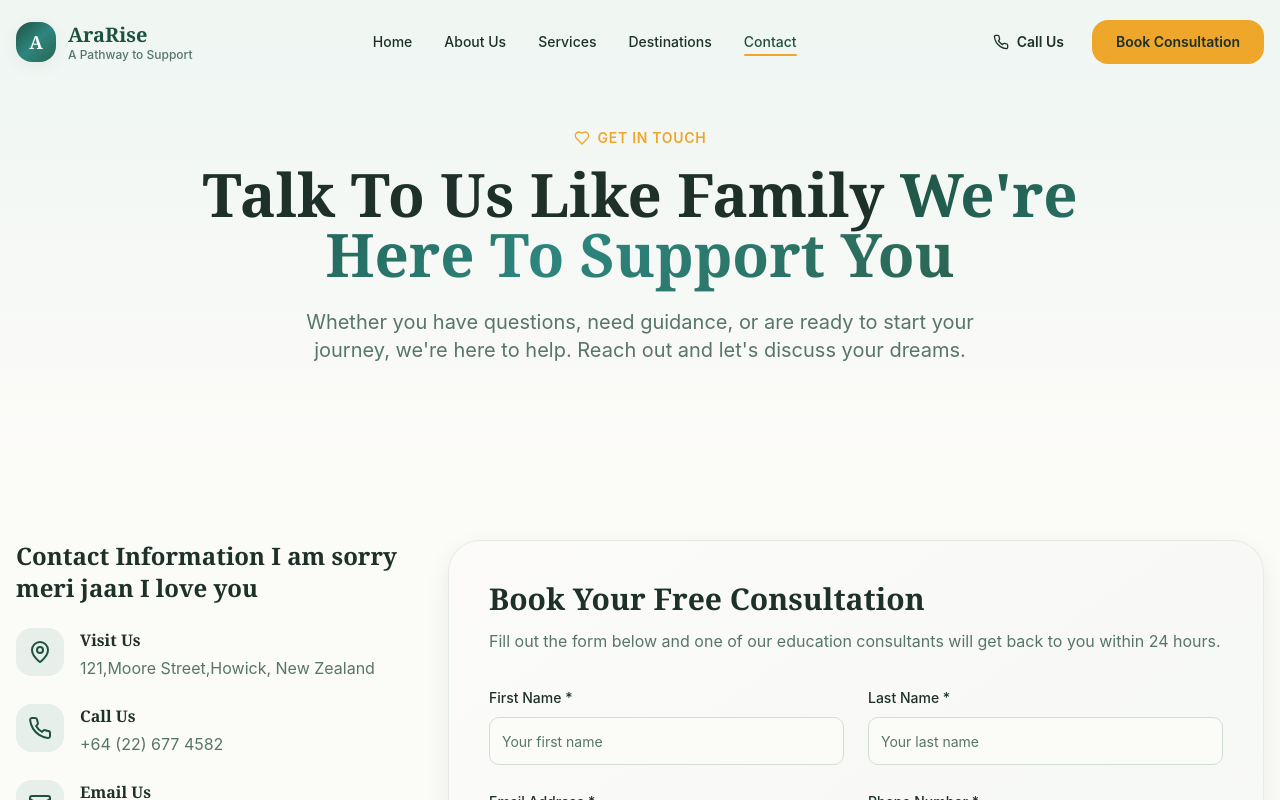
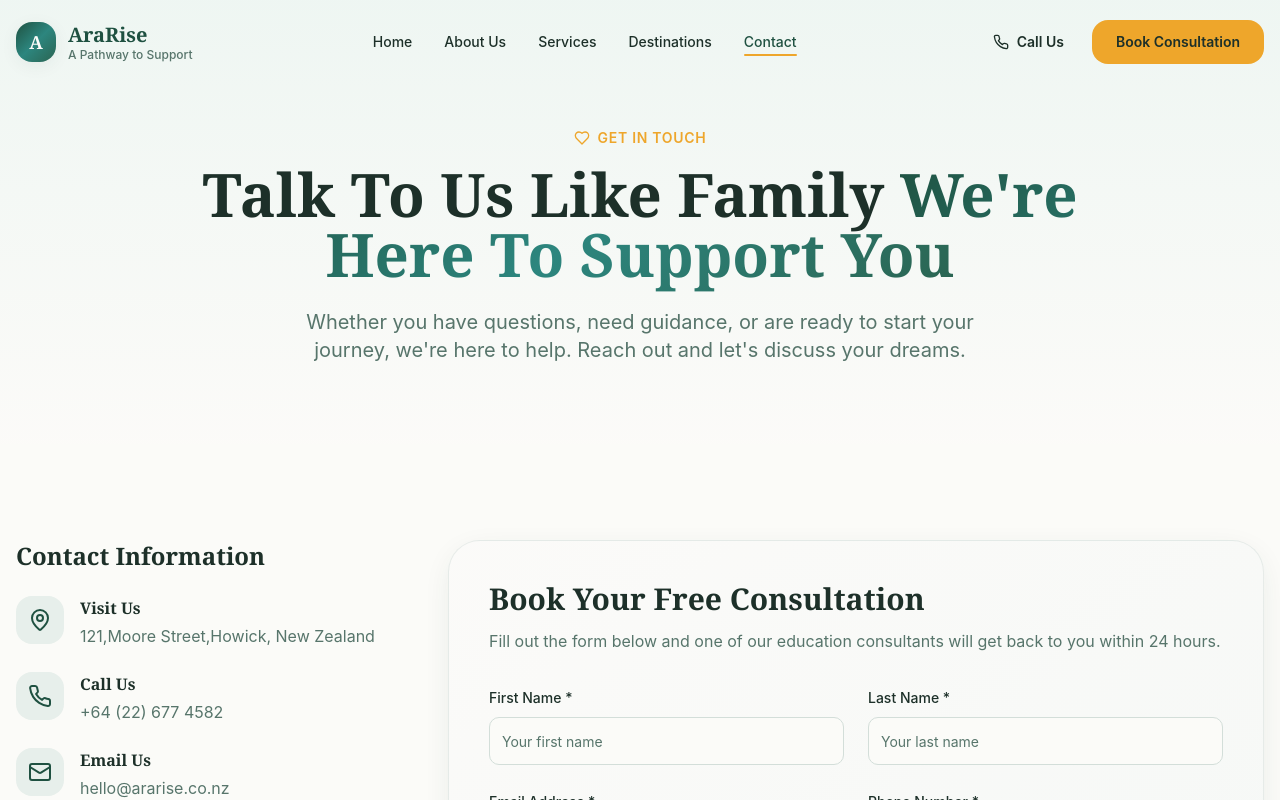
Before and after one commit to mandeepsidhu1701/ararise, a React (Vite) app: page /contact in a window 1280 px wide. Shown: the top 800 px of the page. Built offline with nearby package versions, Linux system fonts and the light colour scheme.

Commit message:
correct message heading

```diff
--- a/src/pages/Contact.tsx
+++ b/src/pages/Contact.tsx
@@ -131,7 +131,7 @@ export default function Contact() {
             {/* Contact Info */}
             <div className="lg:col-span-1">
               <h2 className="font-display text-2xl font-bold text-foreground mb-6">
-                Contact Information I am sorry meri jaan I love you
+                Contact Information
               </h2>
 
               <div className="space-y-6 mb-10">
```
